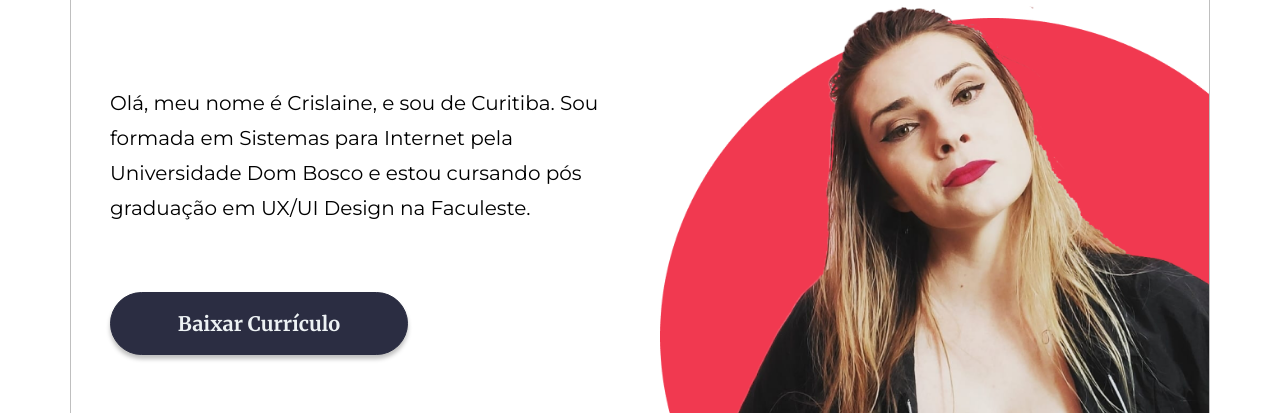
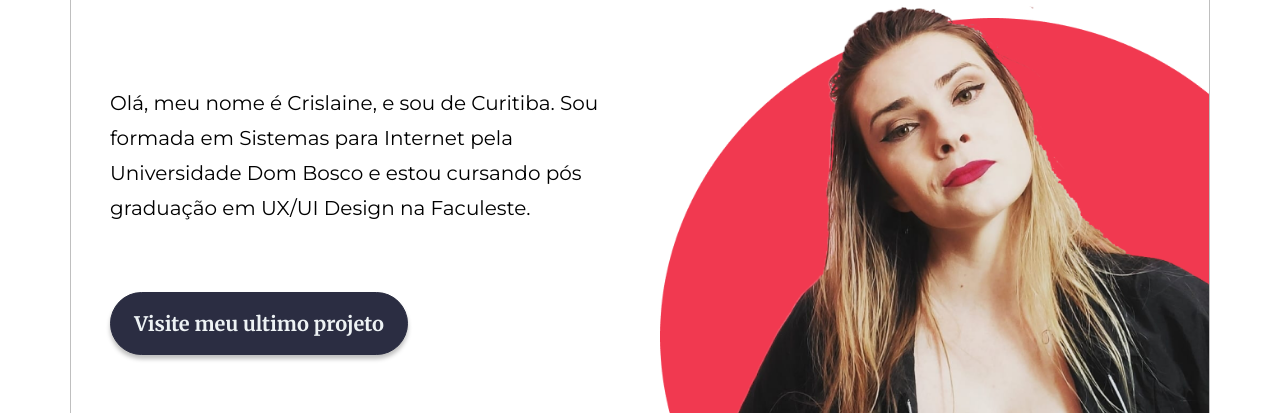
Before and after one commit to Crisplytiuk/crisplytiuk.github.io, a plain HTML site: page index.html in a window 1280 px wide. Shown: the part 216-629 px from the top of the page. Drawn offline with nearby package versions, Linux system fonts and the light colour scheme.

Commit message:
Update index.html

```diff
--- a/index.html
+++ b/index.html
@@ -22,7 +22,7 @@
             <p>Olá, meu nome é Crislaine, e sou de Curitiba. Sou formada em Sistemas para Internet pela Universidade Dom Bosco e
     estou cursando pós graduação em UX/UI Design na Faculeste.</p>
     <button type="button" class="btn btn-primary">
-        <a href="https://github.com/Crisplytiuk/crisplytiuk.github.io/blob/bfdd92d800564043f759a03ae97b0c18e60b7e17/Documento%202.PDF">Baixar Currículo</a>
+        <a href="https://www.guatupeeguaratuba.com.br/">Visite meu ultimo projeto</a>
 
     </button>
     <div class="midias">
```
